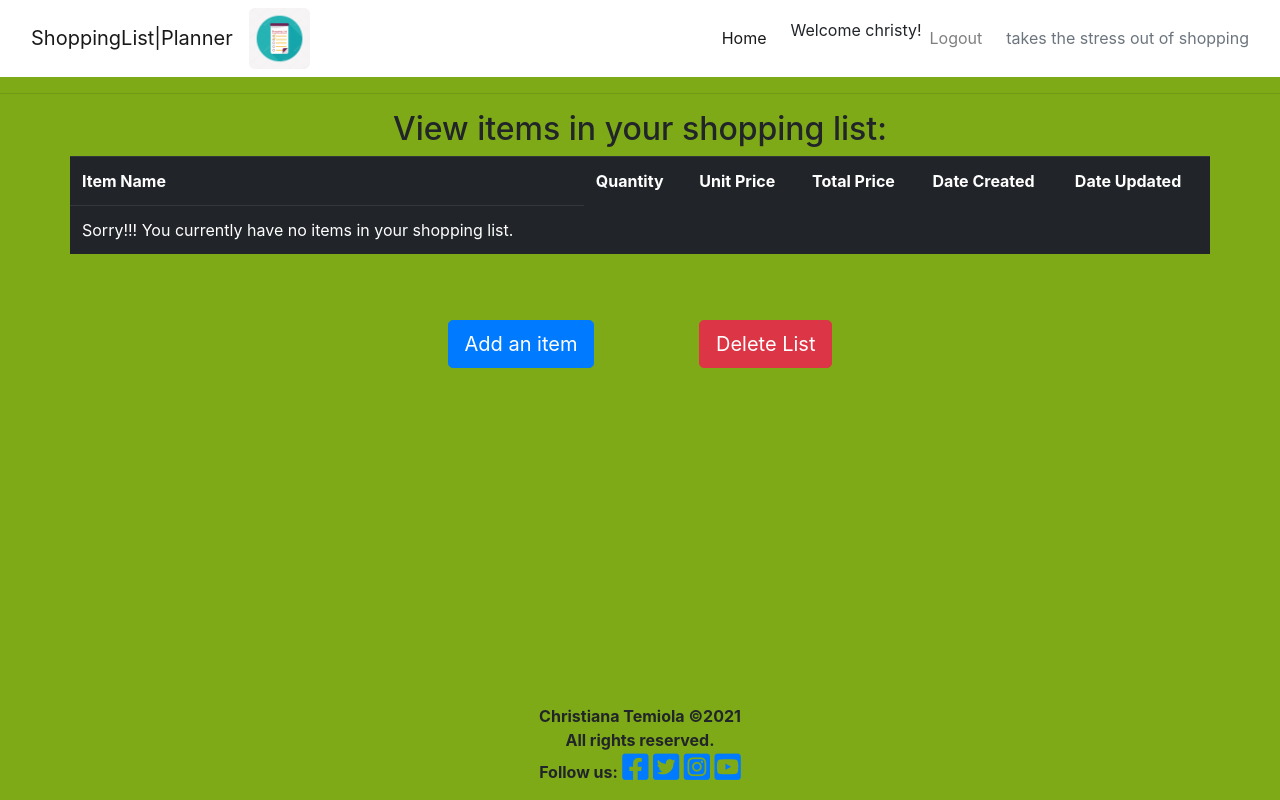
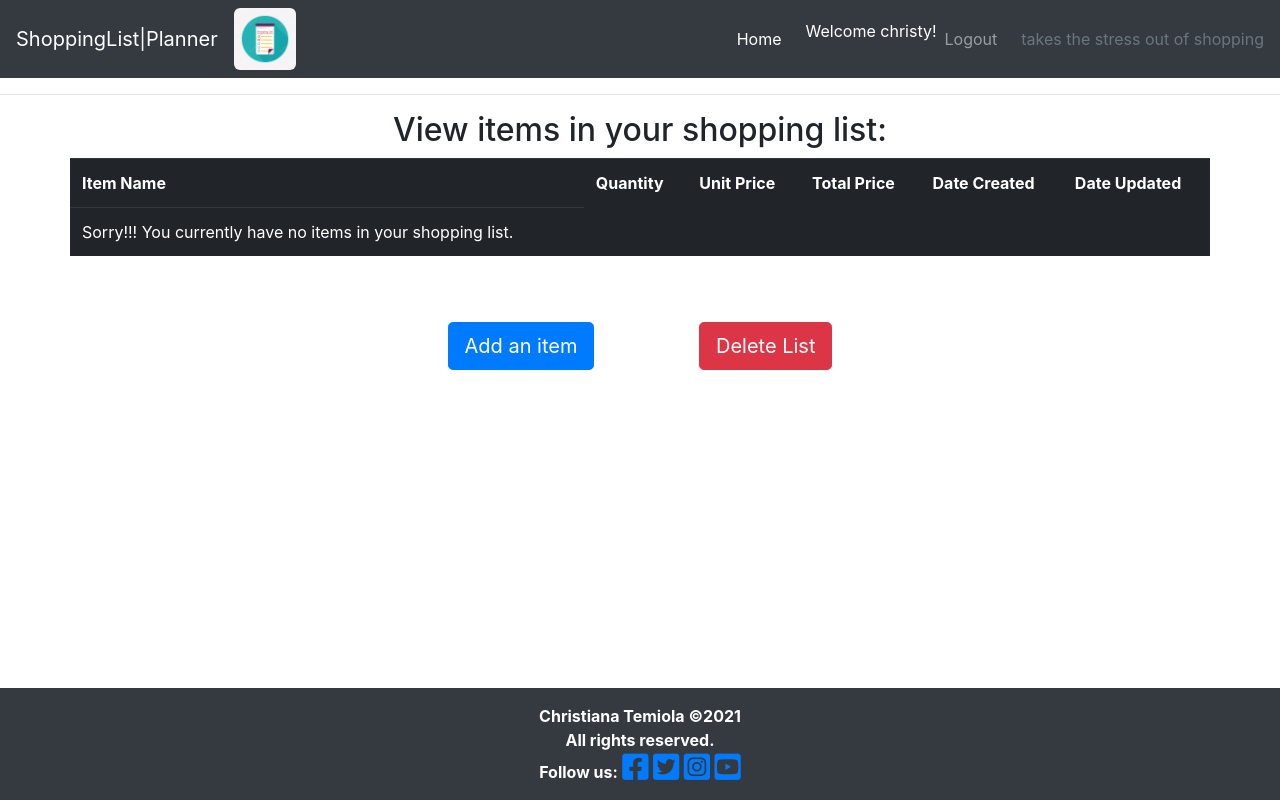
Before and after one commit to Eb0nY-April14/DjangoShoppingList, a Django app: page / in a window 1280 px wide. Run offline with Django 3.2, Linux system fonts and the light colour scheme; a user stored in the database is signed in; data that the repository does not hold is empty; some libraries are stand-ins or nearby versions.

Commit message:
Apply style to home page and nav links

```diff
--- a/shoppinglist/templates/shoppinglist/base.html
+++ b/shoppinglist/templates/shoppinglist/base.html
@@ -41,26 +41,27 @@
    <!-- Navigation -->
     <!--  This will appear on all pages -->
 
-<nav class="navbar navbar-expand-md navbar-light bg-white">
-    <div class="container-fluid">
+<!-- <div class="container">
+    <div class="row">  -->
+        <nav class="navbar navbar-expand-lg navbar-dark bg-dark">
             <a class="navbar-brand" href="/"><span class="brand">
                 Sh<span class="red-o">o</span>ppingList<span class="thin">|Planner
                 </span></span></span></a>
 
             <img class="relative" src="{% static 'images/shopping_list_image.jpg' %}"  alt="Shopping List Image">
-        <button class="navbar-toggler navbar-dark" type="button" data-bs-toggle="collapse" data-bs-target="#navbarText"
+            <button class="navbar-toggler" type="button" data-toggle="collapse" data-target="#navbarText"
                 aria-controls="navbarText" aria-expanded="false" aria-label="Toggle navigation">
                 <span class="navbar-toggler-icon"></span>
             </button>
-        <div class="collapse navbar-collapse" id="main-navigation">  <!-- navbarText-->
-            <ul class="navbar-nav">  <!--me-auto mb-2 mb-lg-0-->
+            <div class="collapse navbar-collapse" id="navbarText">  <!-- main-navigation -->
+                <ul class="navbar-nav">  <!-- me-auto mb-2 mb-lg-0 -->
                     <li class="nav-item">
                         <a class="nav-link active" aria-current="page" href="/">Home</a>
                     </li>
 
                     {% if user.is_authenticated %}
 
-                <p>Welcome {{ user.username }}!</p>
+                    <p class="greeting">Welcome {{ user.username }}!</p>
                     <hr>
                     <li class="nav-item">
                         <a class="nav-link" href="{% url 'logout' %}">Logout</a>
@@ -79,8 +80,9 @@
                     takes the stress out of shopping
                 </span>
             </div>
-    </div>
         </nav>
+    <!-- </div>
+</div> -->
 
 <div class="container">
     <div class="row">
@@ -102,12 +104,12 @@
 
 <!-- Made by Christiana Temiola -->
 <!-- Footer -->
-<footer class="footer mt-auto py-3 dark-bg">
-    <p class="m-0 text-center .text-dark footer-weight">
+<footer class="footer mt-auto py-3 dark-bg navbar-dark bg-dark">
+    <p class="m-0 text-center text-white footer-weight">
         Christiana Temiola &copy;2021 <br />
         All rights reserved.
     </p>
-    <p class="m-0 text-center .text-dark"><span class="footer-weight">Follow us:</span>
+    <p class="m-0 text-center .text-dark"><span class="footer-weight text-white">Follow us:</span>
         <a href="https://facebook.com" target="_blank" rel="noopener" aria-label="visit our Facebook page (opens in a new tab)"><i class="fab fa-facebook-square ms-3"></i></a>
         <a href="https://twitter.com" target="_blank" rel="noopener" aria-label="visit our Twitter page (opens in a new tab)"><i class="fab fa-twitter-square ms-3"></i></a>
         <a href="https://instagram.com" target="_blank" rel="noopener" aria-label="visit our Instagram page (opens in a new tab)"><i class="fab fa-instagram-square ms-3"></i></a>
--- a/shoppinglist/templates/shoppinglist/shoppinglist.html
+++ b/shoppinglist/templates/shoppinglist/shoppinglist.html
@@ -22,6 +22,7 @@
 <div class="container">
     <div class="row">
         <table class="table table-dark">
+            <!-- <thead>  -->
             <tr>
                 <th>Item Name</th>
                 <th>Quantity</th>
@@ -30,8 +31,10 @@
                 <th>Date Created</th>
                 <th>Date Updated</th>
             </tr>
+            <!-- </thead>  -->
             {% for shoppinglistitem in shoppinglistitems %}
         <!-- This will render in a table format the values of the 'shoppinglistitems' keys created within our 'context' variable in views.py -->
+            <!-- <tbody>  -->
             <tr>
                 {% if shoppinglistitem.done_status %}
                     <td><strike>{{ shoppinglistitem.item_name }}</strike></td>
@@ -67,6 +70,7 @@
             {% empty %}
                 <tr><td>Sorry!!! You currently have no items in your shopping list.</td></tr>
             {% endfor %}
+            <!-- </tbody> -->
         </table>
     </div>
 </div>
--- a/static/css/style.css
+++ b/static/css/style.css
@@ -14,7 +14,7 @@
   body {
     padding: 0;
     margin: 0;
-    background: #7eaa17;
+    /* background: #7eaa17; */
   }
 
   .navbar {
@@ -74,3 +74,7 @@
   .para-size {
     font-size: 1.5em;
   }
+
+  p.greeting {
+    color: white;
+  }
```
Lines whose indentation alone changed are shown as unchanged.
